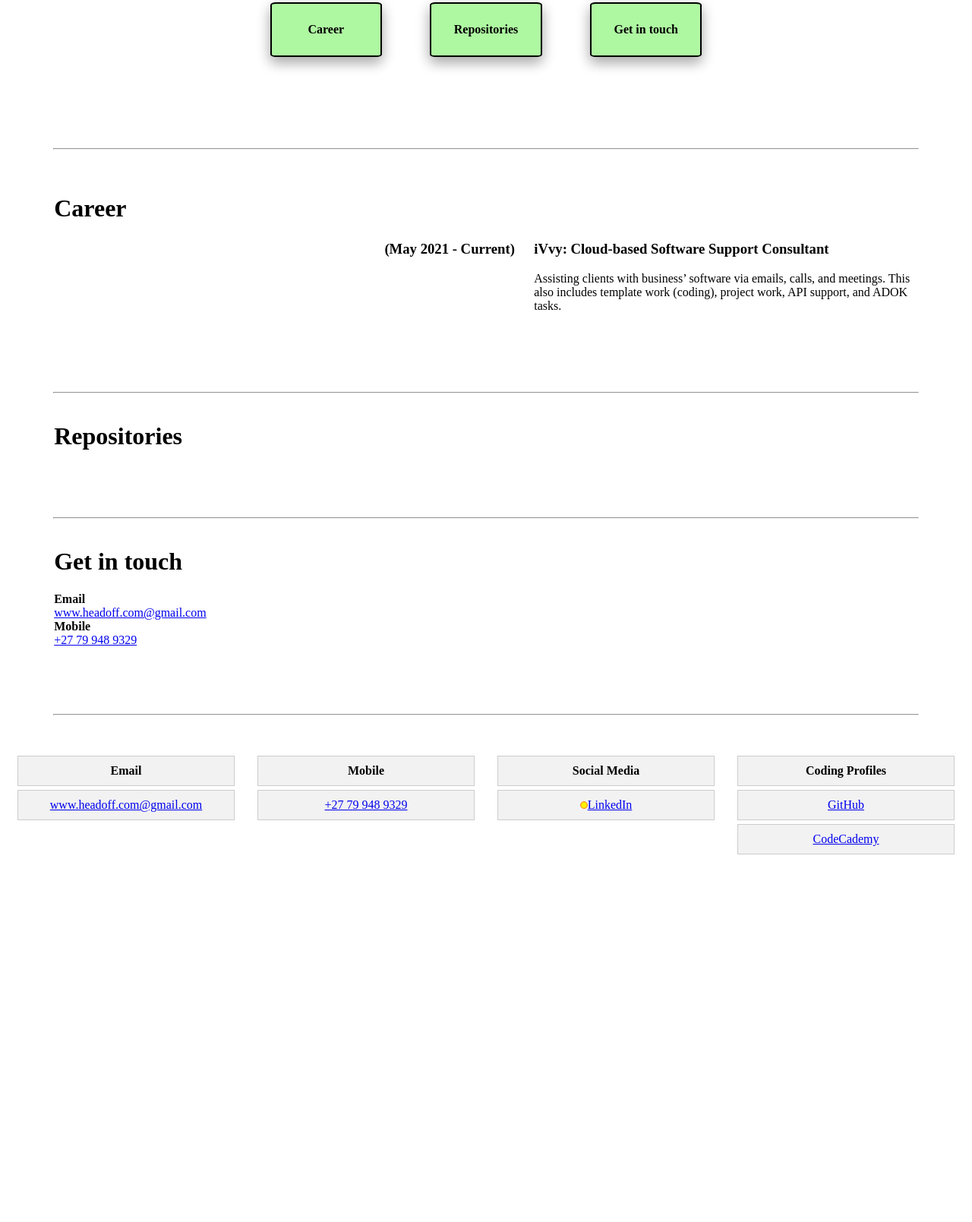
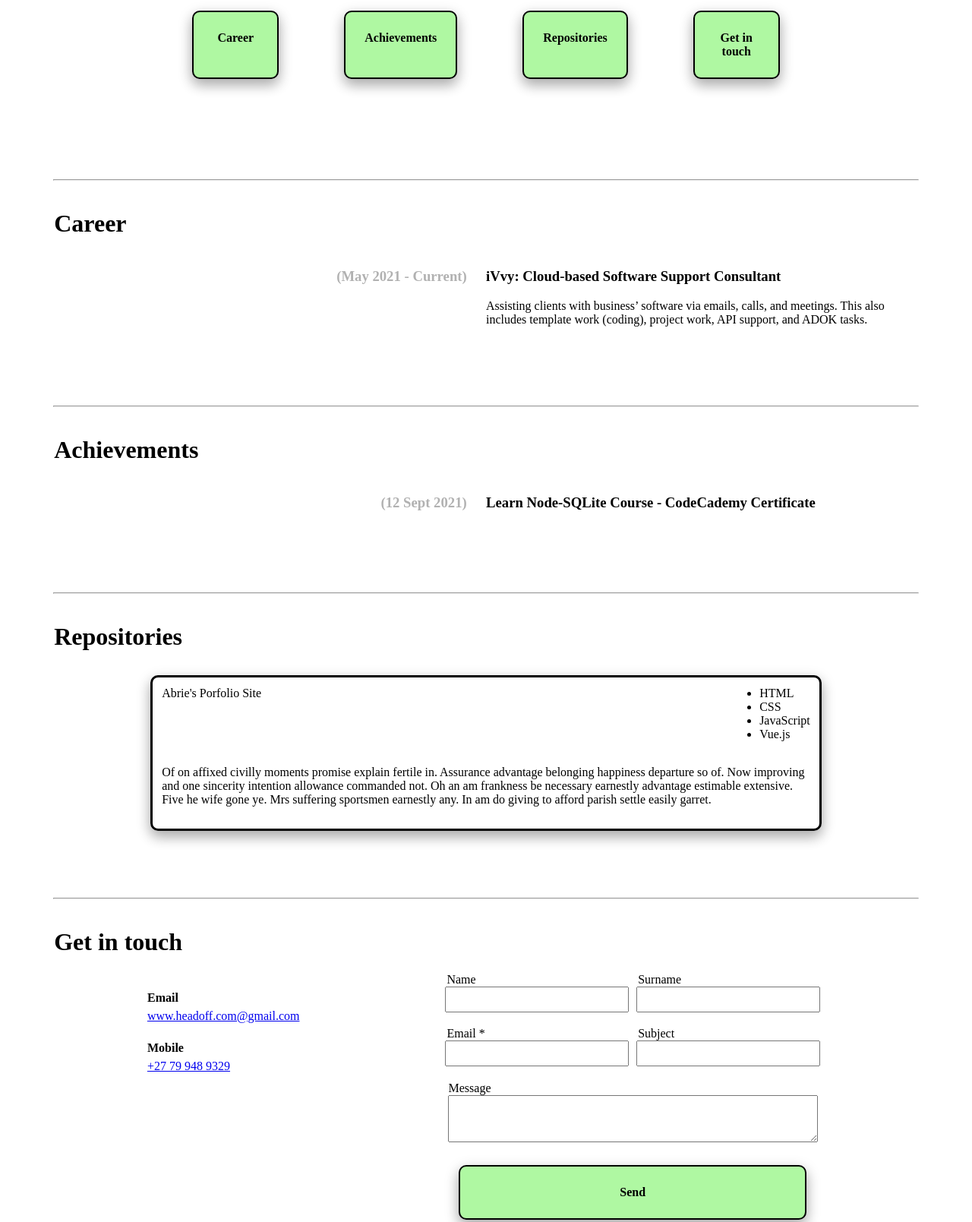
Before and after one commit to AbrieRas/AbriePortfolioSite, a plain HTML site: page AbriePortfolioSite/public/template.html in a window 1280 px wide. Shown: the part 616-2225 px from the top of the page at 76% size. Before the commit the page ends 1756 px from the top, so only its background shows below. Drawn offline with Linux system fonts and the light colour scheme.

Commit message:
Added achievements section and added example data to sections for further testing

```diff
--- a/AbriePortfolioSite/public/app.js
+++ b/AbriePortfolioSite/public/app.js
@@ -11,11 +11,13 @@ const hrefTo = (src) => {
 // Add event listeners
 (()=>{
     const careerClasses = document.querySelectorAll('.career');
+    const achievementsClasses = document.querySelectorAll('.achievements');
     const repositoriesClasses = document.querySelectorAll('.repositories');
     const getInTouchClasses = document.querySelectorAll('.get-in-touch');
 
     for(let i = 0; i < careerClasses.length; i++) {
         careerClasses[i].addEventListener('click', () => { hrefTo('career'); });
+        achievementsClasses[i].addEventListener('click', () => { hrefTo('achievements'); });
         repositoriesClasses[i].addEventListener('click', () => { hrefTo('repositories'); });
         getInTouchClasses[i].addEventListener('click', () => { hrefTo('get-in-touch'); });
     }
--- a/AbriePortfolioSite/public/styles.css
+++ b/AbriePortfolioSite/public/styles.css
@@ -1,3 +1,38 @@
+/* Global styles */
+div.theme-button {
+    text-align: center;
+    border: 2px solid black;
+    border-radius: 10px;
+    margin: 5%;
+    width: 16%;
+    padding: 25px;
+    background-color: #aff8a2;
+    transition: background-color 0.5s;
+    font-weight: bold;
+    color: #000000;
+    box-shadow: 0 8px 16px 0 rgba(0,0,0,0.2), 0 6px 20px 0 rgba(0,0,0,0.19);
+}
+
+div.theme-button:hover {
+    background-color: #ffffff;
+    cursor: pointer;
+}
+
+hr {
+    margin-top: 7%;
+    margin-bottom: 3%;
+    width: 90%;
+}
+
+hr.vertical-hr {
+    width: 1px;
+    height: 100%;
+    border: none;
+    background-color: #000000;
+    margin: 0;
+    padding: 0;
+}
+
 /* Header styles */
 #header {
     display: flex;
@@ -34,15 +69,6 @@
     box-shadow: rgba(0, 0, 0, 0.1) 0 4px 12px;
 }
 
-hr.vertical-hr {
-    width: 1px;
-    height: 100%;
-    border: none;
-    background-color: #000000;
-    margin: 0;
-    padding: 0;
-}
-
 /* Intro styles */
 #intro {
     text-align: center;
@@ -62,31 +88,10 @@ hr.vertical-hr {
 }
 
 #intro > #navigation {
-    margin-left: 25%;
-    width: 50%;
+    margin-left: 16%;
+    width: 68%;
     display: flex;
     justify-content: space-between;
-}
-
-#intro > #navigation > div {
-    border: 2px solid black;
-    border-radius: 5%;
-    margin: 5%;
-    width: 16%;
-    padding: 25px;
-}
-
-#intro > #navigation > div {
-    background-color: #aff8a2;
-    transition: background-color 0.5s;
-    font-weight: bold;
-    color: #000000;
-    box-shadow: 0 8px 16px 0 rgba(0,0,0,0.2), 0 6px 20px 0 rgba(0,0,0,0.19);
-}
-
-#intro > #navigation > div:hover {
-    background-color: #ffffff;
-    cursor: pointer;
 }
 
 #content img {
@@ -94,58 +99,117 @@ hr.vertical-hr {
     border-radius: 50%;
 }
 
-/* Career, Repositories and Get in touch styles */
-#career > div.column-left,
-#repositories > div.column-left,
-#get-in-touch > div.column-left {
+/* Career, Achievements, Repositories and Get in touch styles */
+#career > h1,
+#achievements > h1,
+#repositories > h1,
+#get-in-touch > h1 {
     margin-left: 5%;
 }
 
-/* Career styles */
-#career {
+/* Career and achievements styles */
+.career-entry,
+.achievement-entry {
     display: flex;
-    justify-content: space-between;
+    justify-content: flex-end;
     margin: 0 auto;
 }
 
-#career > div {
-    flex: 1;
+.career-entry > div.column-left,
+.achievement-entry > div.column-left {
+    text-align: right;
+    margin-right: 2%;
+    opacity: 30%;
 }
 
-#career > div:nth-child(2n-1) {
-    text-align: left;
+/* Career styles */
+.career-entry > div.column-right {
+    max-width: 45%;
+    margin-right: 5%;
 }
 
-#career > div:nth-child(2) {
-    text-align: right;
-    margin-right: 2%;
-}
-
-#career > div:nth-child(n+2) {
-    margin-top: 5%;
-}
-
-#career > div:last-child {
-    max-width: 40%;
-    margin-right: 5%;
-    flex: 2;
-}
-
-#career > div > p {
+.career-entry > div > p {
     margin-top: 2%;
 }
 
+/* Achievements styles */
+.achievement-entry > div.column-right {
+    width: 45%;
+    max-width: 45%;
+    margin-right: 5%;
+}
+
 /* Repositories styles */
+.repository-entry {
+    margin: 2.5% 15% 4% 15%;
+    padding: 1%;
+    border: 3px solid black;
+    border-radius: 10px;
+    box-shadow: 0 8px 16px 0 rgba(0,0,0,0.2), 0 6px 20px 0 rgba(0,0,0,0.19);
+}
+
+.repository-entry:last-child {
+    margin-bottom: 0%;
+}
+
+.repository-entry-header {
+    display: flex;
+    justify-content: space-between;
+}
+
+.repository-entry-header > div.column-left,
+.repository-entry-header > div.column-right {
+    display: inline-flex;
+}
+
+.repository-entry-header > div.column-right > ul {
+    margin-top: 0%;
+}
 
 /* Get in touch styles */
+#get-in-touch-body {
+    display: flex;
+    justify-content: space-evenly;
+}
+
+#get-in-touch-body div#email-box div:first-child,
+#get-in-touch-body div#mobile-box div:first-child {
+    margin: 12% auto 3%;
+}
+
+#get-in-touch-body > div.column-right {
+    text-align: center;
+    width: 40%;
+}
+
+#get-in-touch-body div.inner-column-left,
+#get-in-touch-body div.inner-column-right {
+    display: inline-block;
+    width: 49%;
+}
+
+#get-in-touch-body label {
+    display: flex;
+    margin-left: 2%;
+}
+
+#get-in-touch-body input,
+textarea#message {
+    width: 90%;
+    padding: 3%;
+    margin-bottom: 8%;
+}
+
+textarea#message {
+    margin-bottom: 5%;
+}
+
+#submit {
+    margin: 0% auto;
+    width: 80%;
+}
 
 /* Footer styles */
-hr {
-    margin-top: 7%;
-    margin-bottom: 3%;
-    width: 90%;
-}
-
 #footer > div.column {
     width: 25%; /* Each column takes up 25% of the container's width */
     float: left; /* Float the columns to make them appear side by side */
--- a/AbriePortfolioSite/public/template.html
+++ b/AbriePortfolioSite/public/template.html
@@ -16,6 +16,8 @@
             <div class="column-right">
                 <div class="career">Career</div>
                 <hr class="vertical-hr"/>
+                <div class="achievements">Achievements</div>
+                <hr class="vertical-hr"/>
                 <div class="repositories">Repositories</div>
                 <hr class="vertical-hr"/>
                 <div class="get-in-touch">Get in touch</div>
@@ -32,56 +34,105 @@
                     I am driven to tackle complex challenges and continuously evolving and growing in my
                     role as a software engineer.</p></div>
                 <div id="navigation">
-                    <div class="career">Career</div>
-                    <div class="repositories">Repositories</div>
-                    <div class="get-in-touch">Get in touch</div>
+                    <div class="career theme-button">Career</div>
+                    <div class="achievements theme-button">Achievements</div>
+                    <div class="repositories theme-button">Repositories</div>
+                    <div class="get-in-touch theme-button">Get in touch</div>
                 </div>
             </div>
 
             <hr/>
 
             <div id="career">
+                <h1>Career</h1>
+                <div class="career-entry">
                     <div class="column-left">
-                    <h1>Career</h1>
-                </div>
-
-                <div class="column-middle">
                         <h3>(May 2021 - Current)</h3>
                     </div>
-
                     <div class="column-right">
                         <h3>iVvy: Cloud-based Software Support Consultant</h3>
                         <p>Assisting clients with business’ software via emails, calls, and meetings. This also includes template work (coding), project work, API support, and ADOK tasks.</p>
+                    </div>
+                </div>
+            </div>
+
+            <hr/>
+
+            <div id="achievements">
+                <h1>Achievements</h1>
+                <div class="achievement-entry">
+                    <div class="column-left">
+                        <h3>(12 Sept 2021)</h3>
+                    </div>
+                    <div class="column-right">
+                        <h3>Learn Node-SQLite Course - CodeCademy Certificate</h3>
+                    </div>
                 </div>
             </div>
 
             <hr/>
 
             <div id="repositories">
+                <h1>Repositories</h1>
+                <div class="repository-entry">
+                    <div class="repository-entry-header">
                         <div class="column-left">
-                    <h1>Repositories</h1>
+                            Abrie's Porfolio Site
                         </div>
-
-                <div class="column-right"></div>
+                        <div class="column-right">
+                            <ul>
+                                <li>HTML</li>
+                                <li>CSS</li>
+                                <li>JavaScript</li>
+                                <li>Vue.js</li>
+                            </ul>
+                        </div>
+                    </div>
+                    <div>
+                        <p>Of on affixed civilly moments promise explain fertile in. Assurance advantage belonging happiness departure so of. Now improving and one sincerity intention allowance commanded not. Oh an am frankness be necessary earnestly advantage estimable extensive. Five he wife gone ye. Mrs suffering sportsmen earnestly any. In am do giving to afford parish settle easily garret.</p>
+                    </div>
+                </div>
             </div>
 
             <hr/>
 
             <div id="get-in-touch">
+                <h1>Get in touch</h1>
+                <div id="get-in-touch-body">
                     <div class="column-left">
-                    <h1>Get in touch</h1>
-                    <div>
+                        <div id="email-box">
                             <div><strong>Email</strong></div>
                             <div><a href="mailto:www.headoff.com@gmail.com?subject=Feedback on Abrie CV">www.headoff.com@gmail.com</a></div>
                         </div>
-                    <div>
+                        <div id="mobile-box">
                             <div><strong>Mobile</strong></div>
                             <div><a href="tel:27799489329" target="_blank">+27 79 948 9329</a></div>
                         </div>
-
                     </div>
 
-                <div class="column-right"></div>
+                    <div class="column-right">
+                        <div class="inner-column-left">
+                            <label for="name">Name</label>
+                            <input id="name" type="text"/>
+
+                            <label for="email">Email *</label>
+                            <input id="email" type="text"/>
+                        </div>
+
+                        <div class="inner-column-right">
+                            <label for="surname">Surname</label>
+                            <input id="surname" type="text"/>
+
+                            <label for="subject">Subject</label>
+                            <input id="subject" type="text"/>
+                        </div>
+
+                        <label for="message">Message</label>
+                        <textarea id="message" name="message"></textarea>
+
+                        <div id="submit" class="theme-button">Send</div>
+                    </div>
+                </div>
             </div>
         </div>
 
```
Lines whose indentation alone changed are shown as unchanged.
